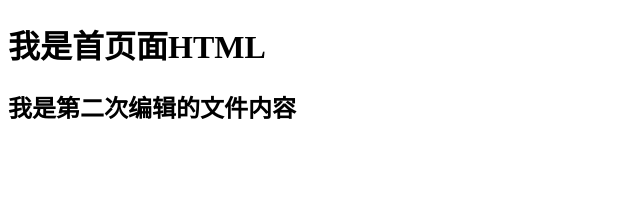
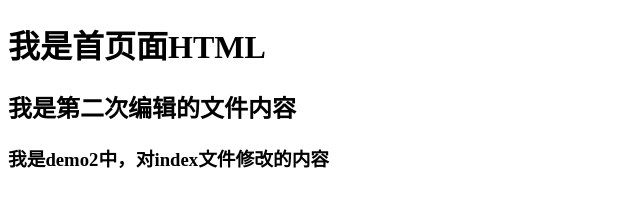
Before and after one commit to lu-fenglin/BK-JS-2007-test1, a plain HTML site: page pages/index.html in a window 1280 px wide. Shown: the whole page, without its empty margins (0-640 px from the left). Drawn offline with Linux system fonts and the light colour scheme.

Commit message:
我是demo3生成的历史版本

```diff
--- a/pages/index.html
+++ b/pages/index.html
@@ -8,5 +8,7 @@
 <body>
     <h1>我是首页面HTML</h1>
     <h2>我是第二次编辑的文件内容</h2>
+    <h3>我是demo2中，对index文件修改的内容</h3>
+
 </body>
 </html>
```
